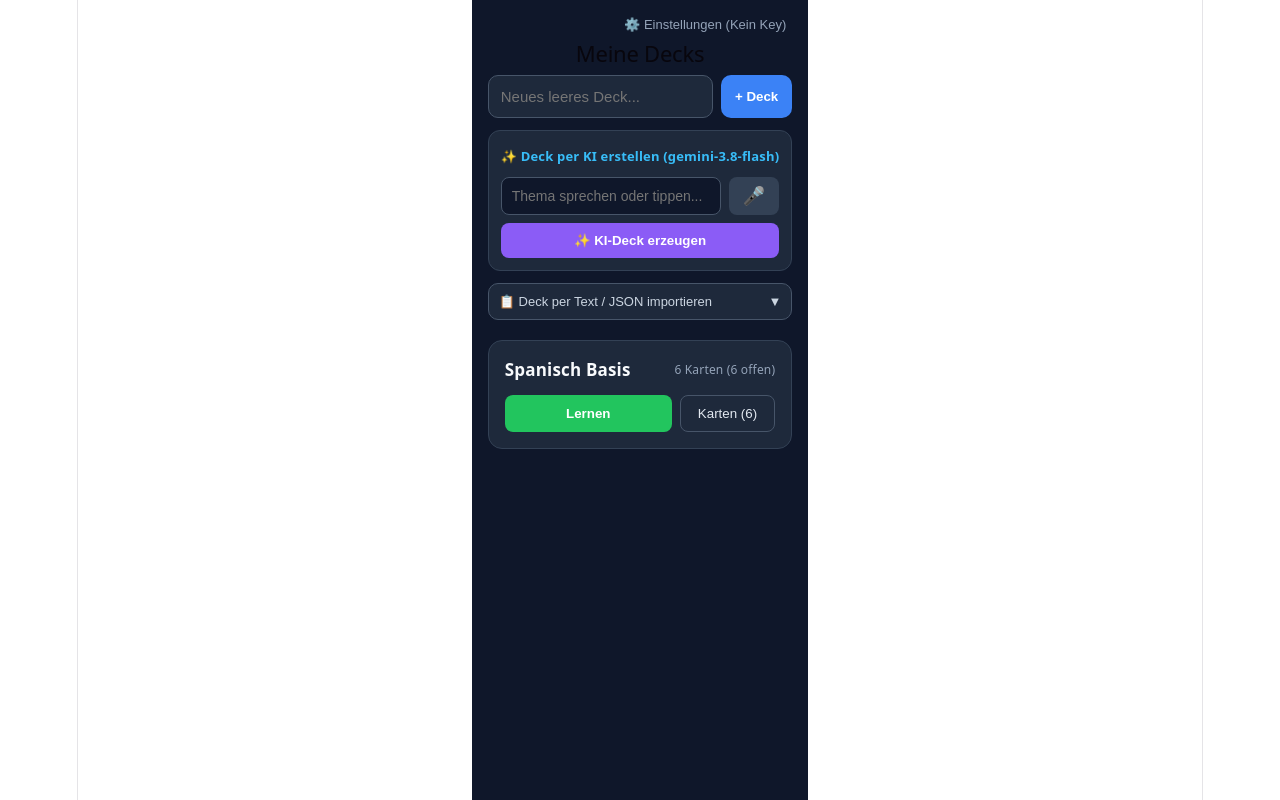
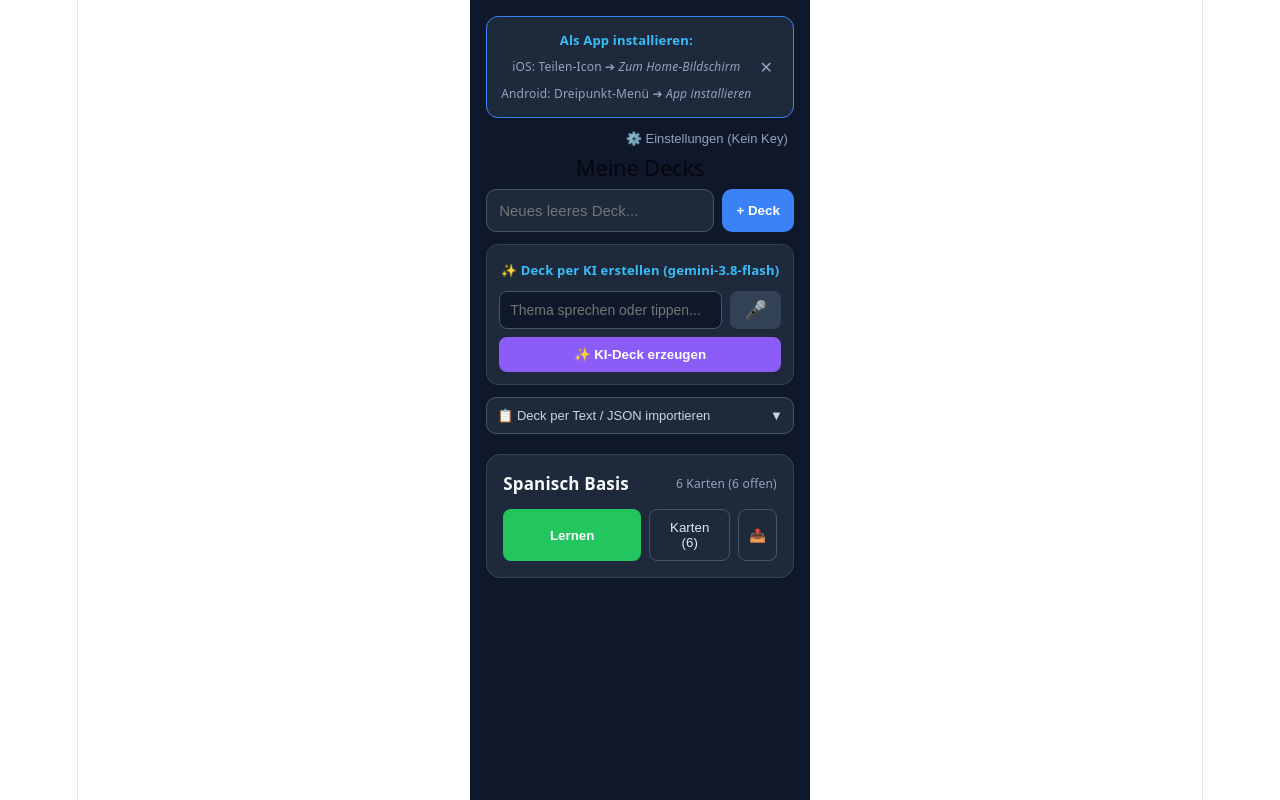
Before and after one commit to Mathi231423/flashcard-app, a React (Vite) app: page / in a window 1280 px wide. Built offline with nearby package versions, Linux system fonts and the light colour scheme.

Commit message:
Add install hint banner and deck export functionality

```diff
--- a/src/App.tsx
+++ b/src/App.tsx
@@ -73,6 +73,13 @@ export default function App() {
 
   const [view, setView] = useState<'decks' | 'edit' | 'study' | 'settings'>('decks');
   const [activeDeckId, setActiveDeckId] = useState<string>('d1');
+
+  // PWA-Installationshinweis
+  const isInstalledPwa = typeof window !== 'undefined' && (
+    window.matchMedia('(display-mode: standalone)').matches ||
+    (window.navigator as any).standalone === true
+  );
+  const [showInstallPrompt, setShowInstallPrompt] = useState(!isInstalledPwa);
 
   // Deck-Erstellung & Import
   const [newDeckTitle, setNewDeckTitle] = useState('');
@@ -291,6 +298,22 @@ export default function App() {
     }
   };
 
+  const handleExportDeck = (deckId: string) => {
+    const cardsToExport = cards
+      .filter((c) => c.deckId === deckId)
+      .map(({ frontText, backText, icon }) => ({ frontText, backText, icon }));
+
+    if (cardsToExport.length === 0) {
+      alert('Dieses Deck enthält noch keine Karten zum Exportieren.');
+      return;
+    }
+
+    const jsonStr = JSON.stringify(cardsToExport, null, 2);
+    navigator.clipboard.writeText(jsonStr)
+      .then(() => alert('Deck-Karten als JSON in die Zwischenablage kopiert! Kann nun verschickt oder per Importer eingefügt werden.'))
+      .catch(() => alert('Kopieren fehlgeschlagen. Bitte Berechtigung prüfen.'));
+  };
+
   const handleDeleteDeck = (id: string) => {
     setDecks(decks.filter((d) => d.id !== id));
     setCards(cards.filter((c) => c.deckId !== id));
@@ -373,6 +396,19 @@ export default function App() {
 
   return (
     <div style={{ maxWidth: '420px', margin: '0 auto', padding: '16px', fontFamily: 'system-ui, sans-serif', color: '#f8fafc', backgroundColor: '#0f172a', minHeight: '100vh', boxSizing: 'border-box' }}>
+
+      {showInstallPrompt && (
+        <div style={{ background: '#1e293b', border: '1px solid #3b82f6', borderRadius: '12px', padding: '10px 14px', marginBottom: '12px', fontSize: '13px', display: 'flex', justifyContent: 'space-between', alignItems: 'center' }}>
+          <div>
+            <strong style={{ color: '#38bdf8' }}>Als App installieren:</strong><br />
+            <span style={{ color: '#94a3b8', fontSize: '12px' }}>
+              iOS: Teilen-Icon ➔ <i>Zum Home-Bildschirm</i><br />
+              Android: Dreipunkt-Menü ➔ <i>App installieren</i>
+            </span>
+          </div>
+          <button onClick={() => setShowInstallPrompt(false)} style={{ background: 'transparent', border: 'none', color: '#94a3b8', fontSize: '16px', cursor: 'pointer', paddingLeft: '8px' }}>✕</button>
+        </div>
+      )}
 
       <div style={{ display: 'flex', justifyContent: 'flex-end', marginBottom: '8px' }}>
         <button onClick={() => setView('settings')} style={{ background: 'transparent', border: 'none', color: '#94a3b8', fontSize: '13px', cursor: 'pointer' }}>
@@ -519,6 +555,13 @@ export default function App() {
                       style={{ flex: 1, padding: '10px', borderRadius: '8px', border: '1px solid #475569', background: 'transparent', color: '#e2e8f0', cursor: 'pointer' }}
                     >
                       Karten ({count})
+                    </button>
+                    <button
+                      onClick={() => handleExportDeck(deck.id)}
+                      title="Deck als JSON kopieren"
+                      style={{ padding: '10px', borderRadius: '8px', border: '1px solid #475569', background: 'transparent', color: '#cbd5e1', cursor: 'pointer' }}
+                    >
+                      📤
                     </button>
                     {decks.length > 1 && (
                       <button
```
